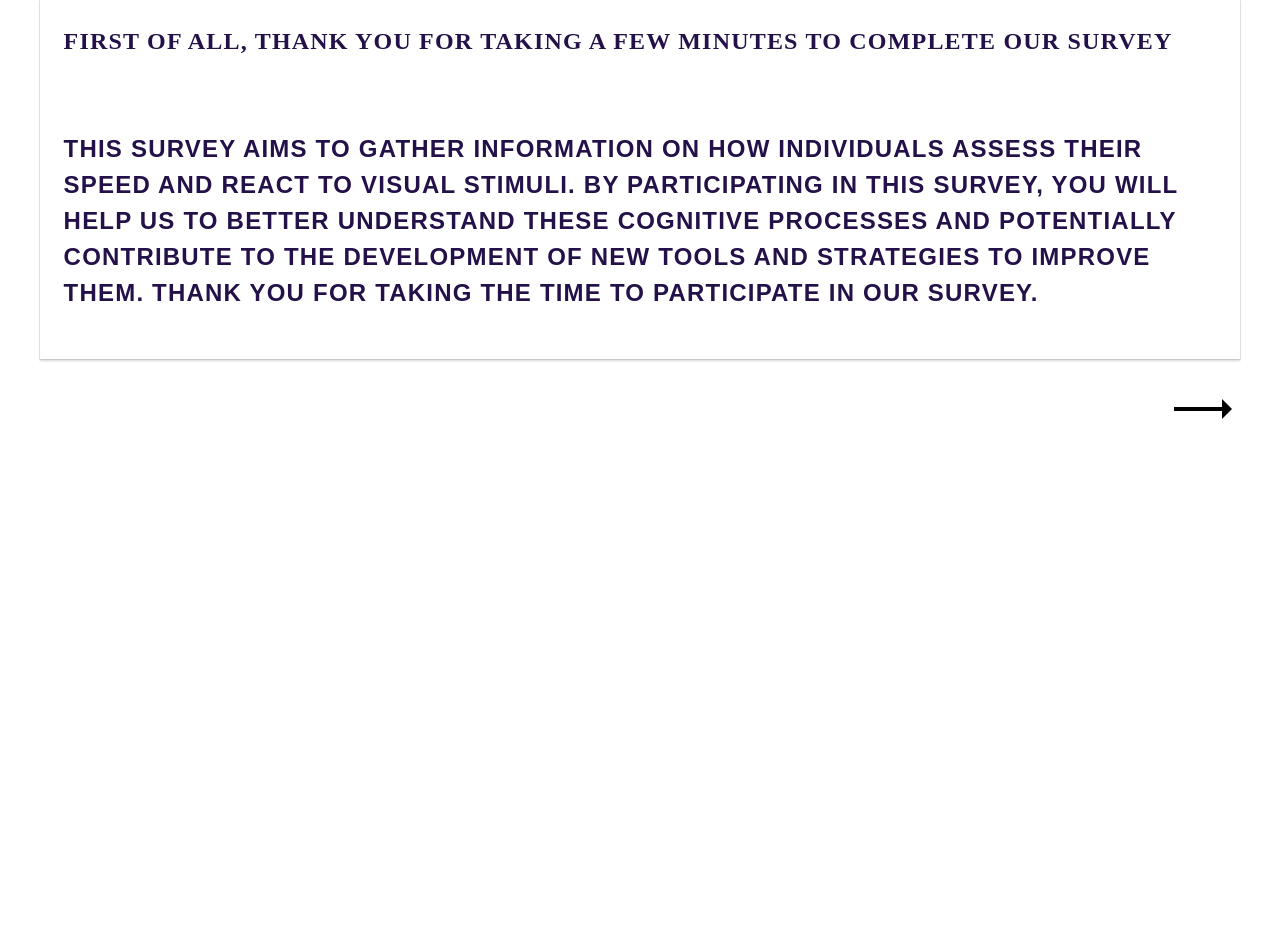
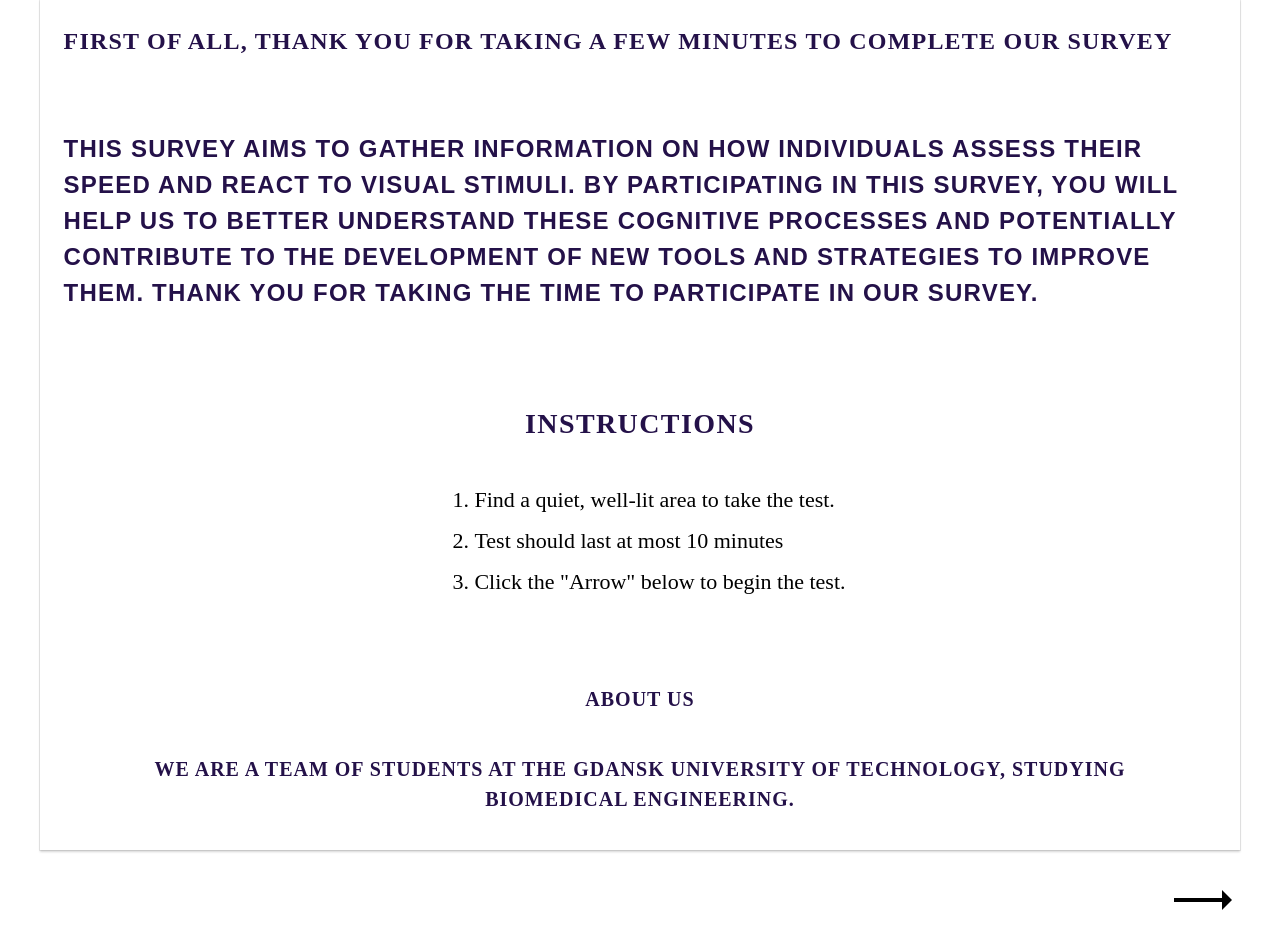
Before and after one commit to kajetankubicz/ETI-184688-184485-184858-2023-Visual-Stimuli, a Flask app: page / in a window 1280 px wide. Shown: the part 209-1147 px from the top of the page. Before the commit the page ends 628 px from the top, so only its background shows below. Run offline with Flask 3, Linux system fonts and the light colour scheme.

Commit message:
Added improvements in index

```diff
--- a/static/css/style.css
+++ b/static/css/style.css
@@ -254,6 +254,63 @@ input[type="submit"]:hover {
   margin-bottom: 0.5em;
 }
 
+.instructions {
+  display: flex;
+  justify-content: center;
+  align-items: center;
+  flex-direction: column;
+  flex-wrap: wrap;
+  width: 90%;
+  margin: 0 auto;
+  padding: 1em;
+}
+
+.instructions h2 {
+  font-size: 28px;
+  font-weight: bold;
+  text-align: center;
+  margin-bottom: 20px;
+}
+
+.instructions ol {
+  font-size: 22px;
+  display: flex;
+  flex-direction: column;
+  justify-content: center;
+  align-items: flex-start;
+}
+
+.instructions li {
+  margin-bottom: 15px;
+}
+
+.about-us {
+  display: flex;
+  justify-content: center;
+  align-items: center;
+  flex-direction: column;
+  width: 90%;
+  margin: 0 auto;
+  padding: 1em;
+}
+
+.about-us h2 {
+  font-size: 1.25rem;
+  font-weight: bold;
+  text-align: center;
+  margin-bottom: 20px;
+}
+
+.about-us p {
+  font-size: 22px;
+  margin-left: 50px;
+  margin-right: 50px;
+  text-align: justify;
+}
+
+
+
+
 @media (max-width: 900px) {
   .test-form{
     flex-direction: column;
--- a/templates/index.html
+++ b/templates/index.html
@@ -20,6 +20,20 @@
         <h2>First of all, thank you for taking a few minutes to complete our survey </h2>
         <h2 class="survey-text"> This survey aims to gather information on how individuals assess their speed and react to visual stimuli. By participating in this survey, you will help us to better understand these cognitive processes and potentially contribute to the development of new tools and strategies to improve them. Thank you for taking the time to participate in our survey.</h2>
 
+        <section class="instructions">
+          <h2>Instructions</h2>
+          <ol>
+            <li>Find a quiet, well-lit area to take the test.</li>
+            <li>Test should last at most 10 minutes</li>
+            <li>Click the "Arrow" below to begin the test.</li>
+          </ol>
+        </section>
+
+        <section class="about-us">
+          <h2>About Us</h2>
+          <h2>We are a team of students at the Gdansk University of Technology, studying biomedical engineering.</h2>
+        </section>
+
     </div>
 
     <a href="/1">
```
